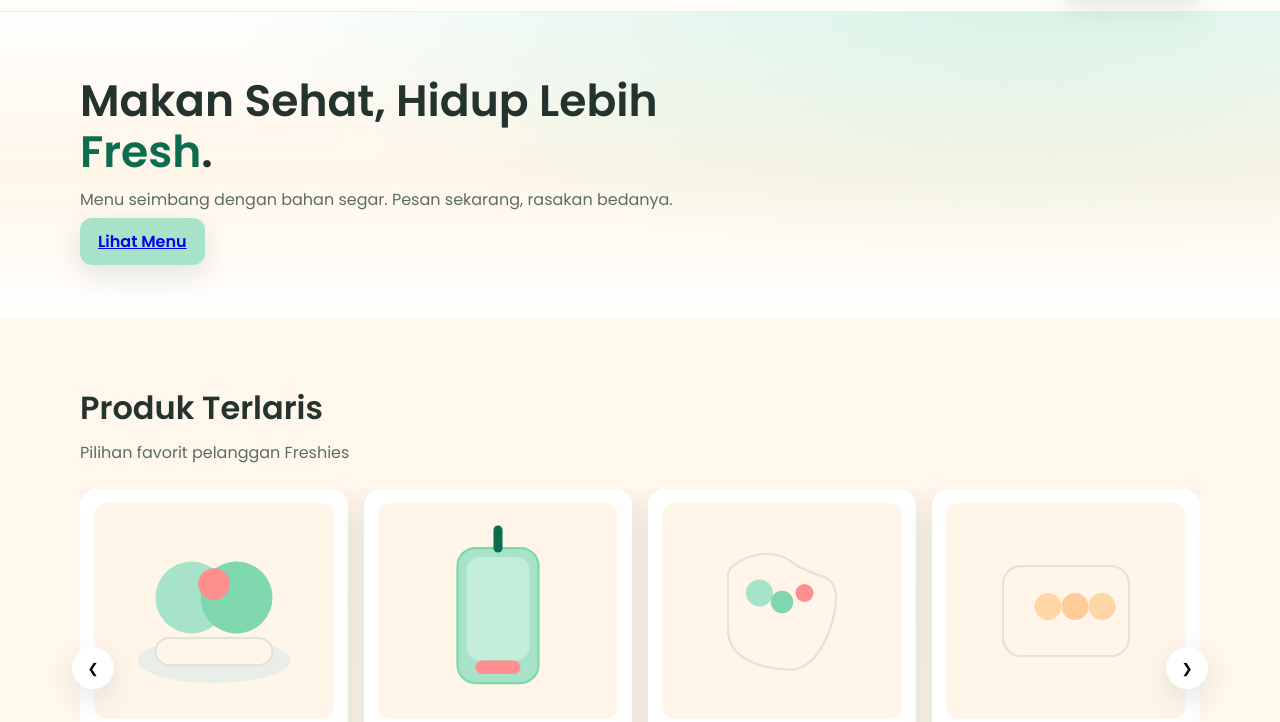
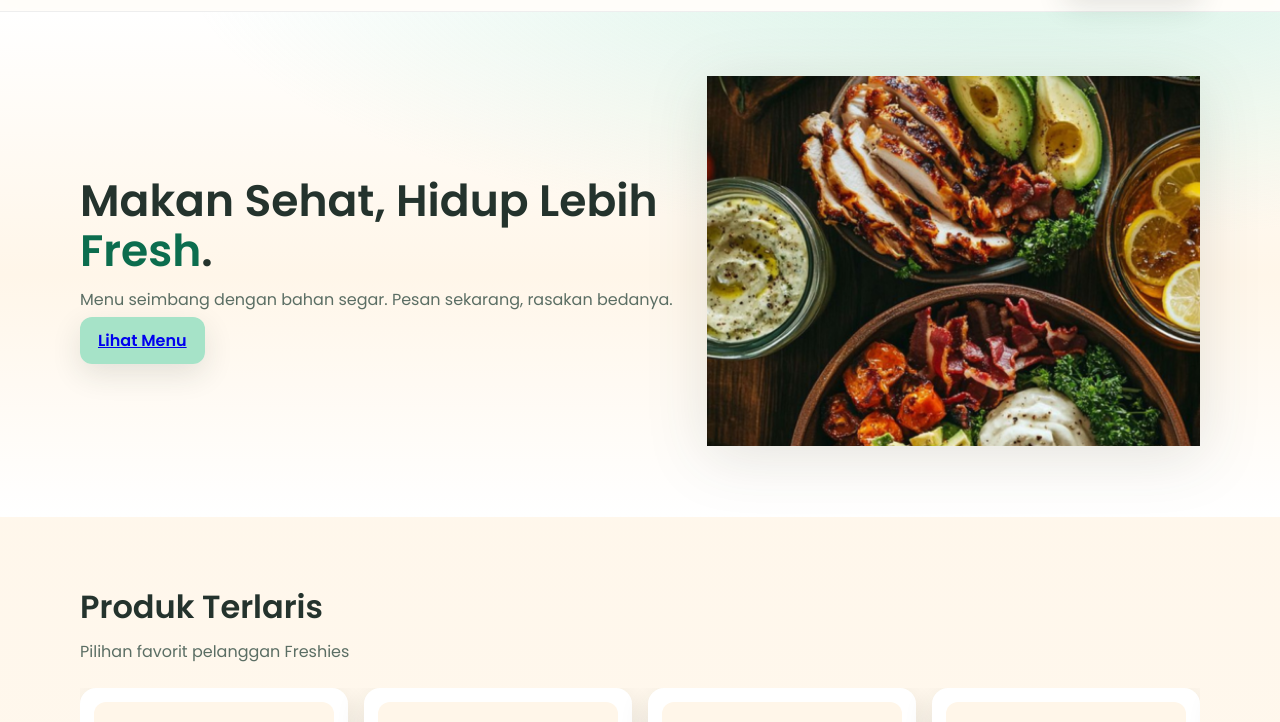
Before and after one commit to ZET40/freshies, a plain HTML site: page index.html in a window 1280 px wide. Shown: the part 56-778 px from the top of the page. Drawn offline with Linux system fonts and the light colour scheme.

Commit message:
Update index.html

```diff
--- a/index.html
+++ b/index.html
@@ -40,7 +40,7 @@
           <a href="#shop" class="btn btn-primary">Lihat Menu</a>
         </div>
         <div class="hero-art" aria-hidden="true">
-          <img src="assets/svg/foto1" alt="" />
+          <img src="assets/svg/foto1.png" alt="" />
         </div>
       </div>
     </section>
```
